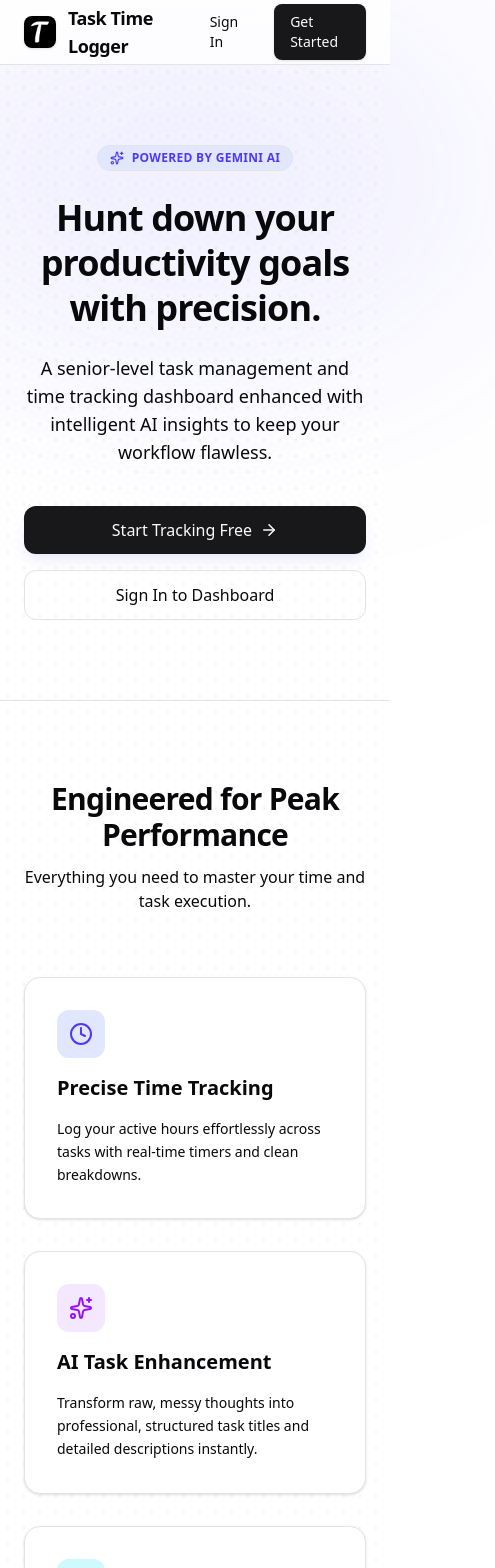
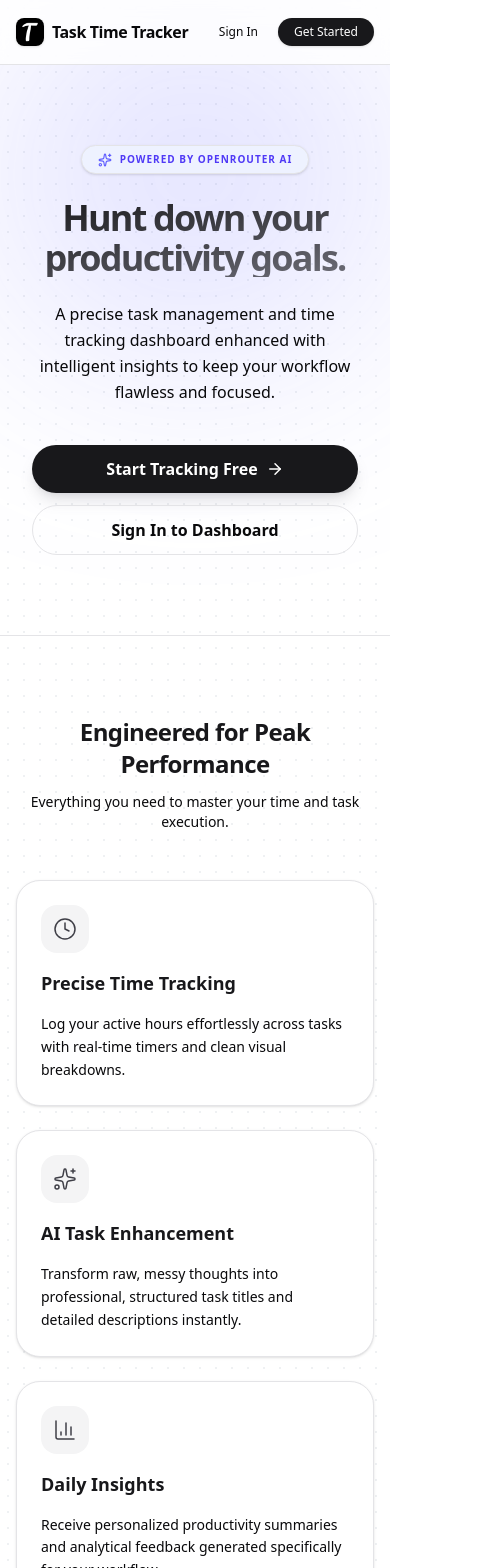
Before and after one commit to saumyarawal-webdev/task-and-time-tracking-app, a Next.js app: page / in a window 390 px wide. Shown: the top 1568 px of the page, 495 px wide, since content can reach past the window. Built offline with nearby package versions, Linux system fonts and the light colour scheme.

Commit message:
(UI): homepage ui refined

```diff
--- a/app/page.tsx
+++ b/app/page.tsx
@@ -1,38 +1,49 @@
 import Link from "next/link";
 import Image from "next/image";
-import { Clock, Sparkles, Activity, ArrowRight, ShieldCheck, Zap, BarChart3 } from "lucide-react";
+import {
+  Clock,
+  Sparkles,
+  Activity,
+  ArrowRight,
+  ShieldCheck,
+  Zap,
+  BarChart3,
+} from "lucide-react";
 
 export default function LandingPage() {
   return (
-    <div className="min-h-screen bg-background text-foreground flex flex-col selection:bg-indigo-500 selection:text-white relative">
+    // Added overflow-x-hidden to prevent the background glow from breaking mobile width
+    <div className="min-h-screen bg-background text-foreground flex flex-col selection:bg-indigo-500 selection:text-white relative overflow-x-hidden">
       {/* Background Dot Texture & Glow */}
       <div className="absolute inset-0 bg-[radial-gradient(#e5e7eb_1px,transparent_1px)] dark:bg-[radial-gradient(#27272a_1px,transparent_1px)] [background-size:16px_16px] pointer-events-none opacity-60 z-0" />
-      <div className="absolute top-0 left-1/2 -translate-x-1/2 w-[600px] h-[350px] bg-indigo-500/10 dark:bg-indigo-500/5 blur-[120px] rounded-full pointer-events-none z-0" />
+      <div className="absolute top-0 left-1/2 -translate-x-1/2 w-full max-w-[600px] h-[350px] bg-indigo-500/20 dark:bg-indigo-500/10 blur-[120px] rounded-full pointer-events-none z-0" />
 
       {/* Navbar */}
-      <header className="sticky top-0 z-50 w-full border-b border-border bg-background/80 backdrop-blur-md">
-        <div className="max-w-7xl mx-auto px-6 h-16 flex items-center justify-between relative z-10">
-          <div className="flex items-center gap-3">
+      <header className="sticky top-0 z-50 w-full border-b border-border bg-background/80 backdrop-blur-md transition-all">
+        <div className="max-w-7xl mx-auto px-4 md:px-6 h-16 flex items-center justify-between relative z-10">
+          <div className="flex items-center gap-2 md:gap-3">
             <Image
               src="/favicon/android-chrome-192x192.png"
               alt="Logo"
-              width={32}
-              height={32}
-              className="rounded-lg shadow-sm"
+              width={28}
+              height={28}
+              className="rounded-lg shadow-sm md:w-8 md:h-8"
             />
-            <span className="font-bold text-lg tracking-tight">Task Time Logger</span>
+            <span className="font-bold text-base md:text-lg tracking-tight">
+              Task Time Tracker
+            </span>
           </div>
 
-          <div className="flex items-center gap-3">
+          <div className="flex items-center gap-2 md:gap-3">
             <Link
               href="/login"
-              className="px-4 py-2 text-sm font-medium text-foreground hover:bg-muted rounded-lg transition-colors"
+              className="px-3 py-1.5 md:px-4 md:py-2 text-xs md:text-sm font-medium text-foreground hover:bg-muted rounded-full transition-colors"
             >
               Sign In
             </Link>
             <Link
               href="/register"
-              className="px-4 py-2 text-sm font-medium bg-primary text-primary-foreground hover:opacity-90 rounded-lg shadow-sm transition-opacity"
+              className="px-4 py-1.5 md:px-5 md:py-2 text-xs md:text-sm font-medium bg-zinc-900 dark:bg-zinc-100 text-white dark:text-zinc-900 hover:scale-105 rounded-full shadow-sm transition-all"
             >
               Get Started
             </Link>
@@ -41,30 +52,32 @@ export default function LandingPage() {
       </header>
 
       {/* Hero Section */}
-      <section className="flex-1 flex flex-col items-center justify-center text-center px-6 py-20 lg:py-32 relative z-10">
-        <div className="max-w-3xl mx-auto space-y-6">
-          <div className="inline-flex items-center gap-2 px-3 py-1 rounded-full bg-indigo-100 dark:bg-indigo-950/60 text-indigo-600 dark:text-indigo-400 text-xs font-semibold tracking-wide uppercase border border-indigo-200/50 dark:border-indigo-800/50">
-            <Sparkles size={14} /> Powered by Gemini AI
+      <section className="flex-1 flex flex-col items-center justify-center text-center px-4 md:px-6 py-20 lg:py-32 relative z-10">
+        <div className="max-w-4xl mx-auto space-y-6 md:space-y-8 animate-in fade-in slide-in-from-bottom-4 duration-1000">
+          <div className="inline-flex items-center gap-2 px-4 py-1.5 rounded-full bg-indigo-50 dark:bg-indigo-950/40 text-indigo-600 dark:text-indigo-400 text-[10px] md:text-xs font-bold tracking-widest uppercase border border-indigo-200/50 dark:border-indigo-800/50 shadow-sm">
+            <Sparkles size={14} className="text-indigo-500" /> Powered by
+            OpenRouter AI
           </div>
 
-          <h1 className="text-4xl sm:text-6xl font-black tracking-tight leading-tight">
-            Hunt down your productivity goals with precision.
+          <h1 className="text-4xl md:text-6xl lg:text-7xl font-black tracking-tighter leading-[1.1] md:leading-[1.1] bg-gradient-to-br from-zinc-900 to-zinc-500 dark:from-zinc-100 dark:to-zinc-500 bg-clip-text text-transparent px-4">
+            Hunt down your productivity goals.
           </h1>
 
-          <p className="text-lg text-muted-foreground max-w-xl mx-auto">
-            A senior-level task management and time tracking dashboard enhanced with intelligent AI insights to keep your workflow flawless.
+          <p className="text-base md:text-lg text-muted-foreground max-w-2xl mx-auto px-4 leading-relaxed">
+            A precise task management and time tracking dashboard enhanced with
+            intelligent insights to keep your workflow flawless and focused.
           </p>
 
-          <div className="flex flex-col sm:flex-row items-center justify-center gap-4 pt-4">
+          <div className="flex flex-col sm:flex-row items-center justify-center gap-3 md:gap-4 pt-4 px-4 w-full sm:w-auto">
             <Link
               href="/register"
-              className="w-full sm:w-auto px-6 py-3 rounded-xl bg-primary text-primary-foreground font-medium flex items-center justify-center gap-2 hover:opacity-90 transition-opacity shadow-lg shadow-indigo-500/10"
+              className="w-full sm:w-auto px-6 py-3 md:px-8 md:py-4 rounded-full bg-zinc-900 dark:bg-zinc-100 text-white dark:text-zinc-900 font-semibold flex items-center justify-center gap-2 hover:opacity-90 hover:-translate-y-0.5 transition-all shadow-lg shadow-zinc-500/20"
             >
               Start Tracking Free <ArrowRight size={18} />
             </Link>
             <Link
               href="/login"
-              className="w-full sm:w-auto px-6 py-3 rounded-xl border border-border font-medium hover:bg-muted transition-colors flex items-center justify-center"
+              className="w-full sm:w-auto px-6 py-3 md:px-8 md:py-4 rounded-full border border-zinc-200 dark:border-zinc-800 font-semibold hover:bg-zinc-50 dark:hover:bg-zinc-900 hover:-translate-y-0.5 transition-all flex items-center justify-center"
             >
               Sign In to Dashboard
             </Link>
@@ -73,41 +86,57 @@ export default function LandingPage() {
       </section>
 
       {/* Features Grid */}
-      <section id="features" className="py-20 px-6 border-t border-border bg-muted/30 relative z-10">
+      <section
+        id="features"
+        className="py-20 px-4 md:px-6 border-t border-border bg-muted/30 relative z-10"
+      >
         <div className="max-w-7xl mx-auto">
-          <div className="text-center max-w-2xl mx-auto space-y-3 mb-16">
-            <h2 className="text-3xl font-bold tracking-tight">Engineered for Peak Performance</h2>
-            <p className="text-muted-foreground">Everything you need to master your time and task execution.</p>
+          <div className="text-center max-w-2xl mx-auto space-y-3 mb-12 md:mb-16">
+            <h2 className="text-2xl md:text-4xl font-bold tracking-tight text-zinc-900 dark:text-zinc-100">
+              Engineered for Peak Performance
+            </h2>
+            <p className="text-sm md:text-base text-muted-foreground">
+              Everything you need to master your time and task execution.
+            </p>
           </div>
 
-          <div className="grid grid-cols-1 md:grid-cols-3 gap-8">
-            <div className="p-8 rounded-2xl bg-background border border-border shadow-sm flex flex-col gap-4">
-              <div className="p-3 w-fit rounded-xl bg-indigo-100 dark:bg-indigo-950 text-indigo-600 dark:text-indigo-400">
-                <Clock size={24} />
+          <div className="grid grid-cols-1 md:grid-cols-3 gap-6 md:gap-8">
+            <div className="group p-6 md:p-8 rounded-3xl bg-background border border-border shadow-sm hover:shadow-md hover:border-zinc-300 dark:hover:border-zinc-700 transition-all duration-300 flex flex-col gap-4">
+              <div className="p-3 w-fit rounded-2xl bg-zinc-100 dark:bg-zinc-800 text-zinc-700 dark:text-zinc-300 group-hover:scale-110 transition-transform duration-300">
+                <Clock size={24} strokeWidth={1.5} />
               </div>
-              <h3 className="text-xl font-bold">Precise Time Tracking</h3>
+              <h3 className="text-lg md:text-xl font-bold text-zinc-900 dark:text-zinc-100">
+                Precise Time Tracking
+              </h3>
               <p className="text-muted-foreground text-sm leading-relaxed">
-                Log your active hours effortlessly across tasks with real-time timers and clean breakdowns.
+                Log your active hours effortlessly across tasks with real-time
+                timers and clean visual breakdowns.
               </p>
             </div>
 
-            <div className="p-8 rounded-2xl bg-background border border-border shadow-sm flex flex-col gap-4">
-              <div className="p-3 w-fit rounded-xl bg-purple-100 dark:bg-purple-950 text-purple-600 dark:text-purple-400">
-                <Sparkles size={24} />
+            <div className="group p-6 md:p-8 rounded-3xl bg-background border border-border shadow-sm hover:shadow-md hover:border-zinc-300 dark:hover:border-zinc-700 transition-all duration-300 flex flex-col gap-4">
+              <div className="p-3 w-fit rounded-2xl bg-zinc-100 dark:bg-zinc-800 text-zinc-700 dark:text-zinc-300 group-hover:scale-110 transition-transform duration-300">
+                <Sparkles size={24} strokeWidth={1.5} />
               </div>
-              <h3 className="text-xl font-bold">AI Task Enhancement</h3>
+              <h3 className="text-lg md:text-xl font-bold text-zinc-900 dark:text-zinc-100">
+                AI Task Enhancement
+              </h3>
               <p className="text-muted-foreground text-sm leading-relaxed">
-                Transform raw, messy thoughts into professional, structured task titles and detailed descriptions instantly.
+                Transform raw, messy thoughts into professional, structured task
+                titles and detailed descriptions instantly.
               </p>
             </div>
 
-            <div className="p-8 rounded-2xl bg-background border border-border shadow-sm flex flex-col gap-4">
-              <div className="p-3 w-fit rounded-xl bg-cyan-100 dark:bg-cyan-950 text-cyan-600 dark:text-cyan-400">
-                <BarChart3 size={24} />
+            <div className="group p-6 md:p-8 rounded-3xl bg-background border border-border shadow-sm hover:shadow-md hover:border-zinc-300 dark:hover:border-zinc-700 transition-all duration-300 flex flex-col gap-4">
+              <div className="p-3 w-fit rounded-2xl bg-zinc-100 dark:bg-zinc-800 text-zinc-700 dark:text-zinc-300 group-hover:scale-110 transition-transform duration-300">
+                <BarChart3 size={24} strokeWidth={1.5} />
               </div>
-              <h3 className="text-xl font-bold">Daily Insights</h3>
+              <h3 className="text-lg md:text-xl font-bold text-zinc-900 dark:text-zinc-100">
+                Daily Insights
+              </h3>
               <p className="text-muted-foreground text-sm leading-relaxed">
-                Receive personalized productivity summaries and analytical feedback generated specifically for your workflow.
+                Receive personalized productivity summaries and analytical
+                feedback generated specifically for your workflow.
               </p>
             </div>
           </div>
@@ -115,12 +144,32 @@ export default function LandingPage() {
       </section>
 
       {/* Footer */}
-      <footer className="border-t border-border py-8 px-6 text-center text-sm text-muted-foreground relative z-10">
+      <footer className="border-t border-border py-8 px-4 md:px-6 text-center text-xs md:text-sm text-muted-foreground relative z-10">
         <div className="max-w-7xl mx-auto flex flex-col sm:flex-row items-center justify-between gap-4">
-          <p>© {new Date().getFullYear()} Task Time Logger. Made with &#x2665; by <Link href="https://saumya-rawal.vercel.app/" target="_blank" className="hover:underline">Saumya</Link></p>
+          <p>
+            © {new Date().getFullYear()} Task Time Tracker. Made with &#x2665;
+            by{" "}
+            <Link
+              href="https://saumya-rawal.vercel.app/"
+              target="_blank"
+              className="font-semibold text-zinc-700 dark:text-zinc-300 hover:underline"
+            >
+              Saumya
+            </Link>
+          </p>
           <div className="flex items-center gap-6">
-            <Link href="/login" className="hover:text-foreground transition-colors">Privacy</Link>
-            <Link href="/login" className="hover:text-foreground transition-colors">Terms</Link>
+            <Link
+              href="/login"
+              className="hover:text-foreground transition-colors"
+            >
+              Privacy
+            </Link>
+            <Link
+              href="/login"
+              className="hover:text-foreground transition-colors"
+            >
+              Terms
+            </Link>
           </div>
         </div>
       </footer>
--- a/proxy.ts
+++ b/proxy.ts
@@ -12,7 +12,7 @@ export function proxy(request: NextRequest) {
   const isPrivatePath = privatePaths.some((p) => path.startsWith(p));
 
   if (!token && isPrivatePath) {
-    return NextResponse.redirect(new URL("/login", request.url));
+    return NextResponse.redirect(new URL("/", request.url));
   }
 
   if (token && isPublicPath) {
```
Also changed, not shown: app/(protected)/dashboard/page.tsx (+9 -9 lines).
